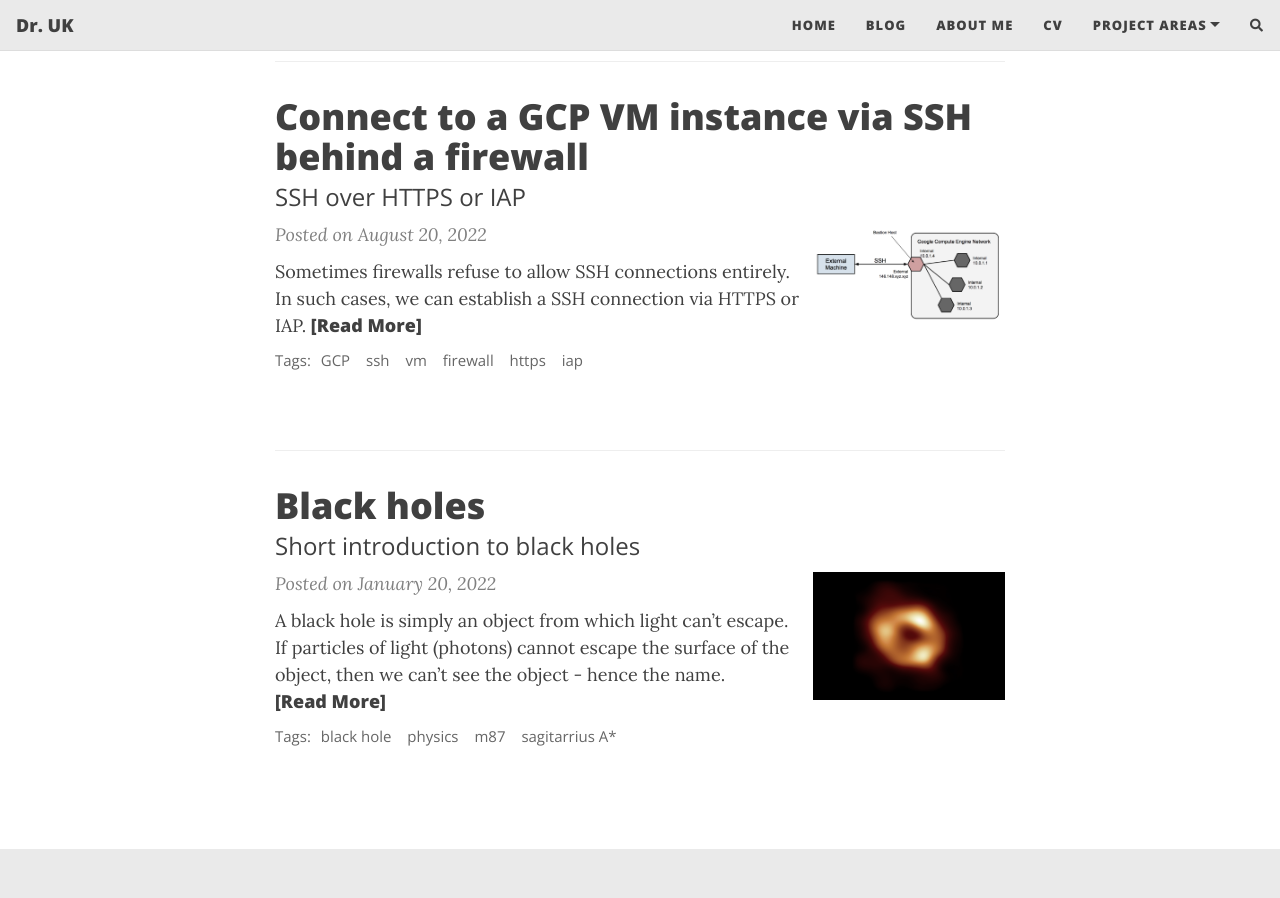
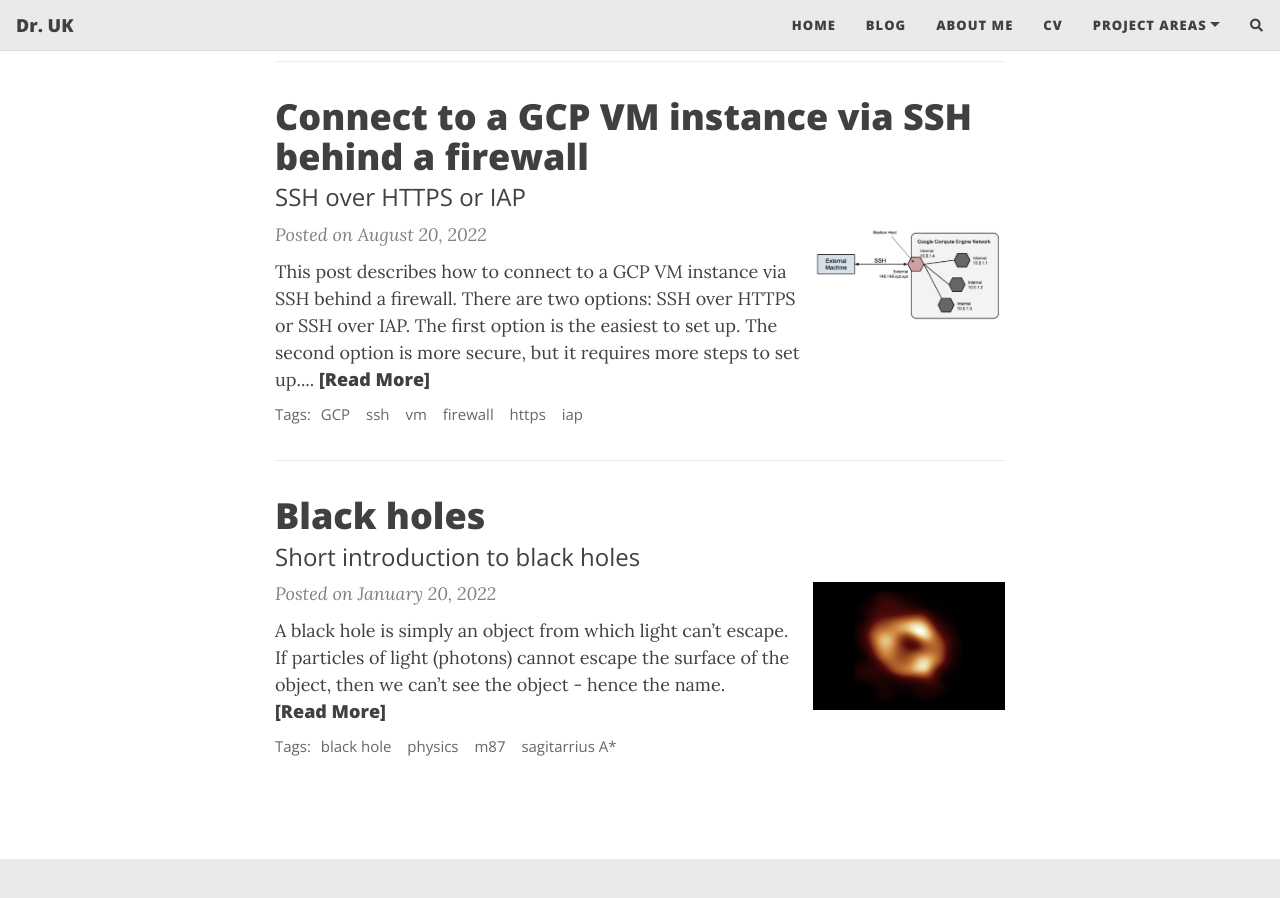
Before and after one commit to drrobotk/drrobotk.github.io, a Jekyll site: the page built from blog.md, in a window 1280 px wide and 900 px high, scrolled down 1086 px. Built offline with Jekyll 4.4.1, drawn with Linux system fonts in a browser that asks for light colours; nearby versions of some CDN libraries; comment, search, counter and statistics services are not loaded.

Commit message:
Update blog.

```diff
--- a/_posts/2022-08-20-SSH-GCP-via-firewall.md
+++ b/_posts/2022-08-20-SSH-GCP-via-firewall.md
@@ -9,8 +9,7 @@
 date: 2022-08-20
 last-updated: 2022-08-31
 ---
-Sometimes firewalls refuse to allow SSH connections entirely. In such cases, we can establish a SSH connection via HTTPS or IAP.
-
+This post describes how to connect to a GCP VM instance via SSH behind a firewall. There are two options: SSH over HTTPS or SSH over IAP. The first option is the easiest to set up. The second option is more secure, but it requires more steps to set up.
 ## Method 1: SSH over HTTPS
 In this method, we will explain how you can make a SSH connection over the HTTPS port. Most firewall rules should allow this, but some proxy servers may interfere.
 
```
